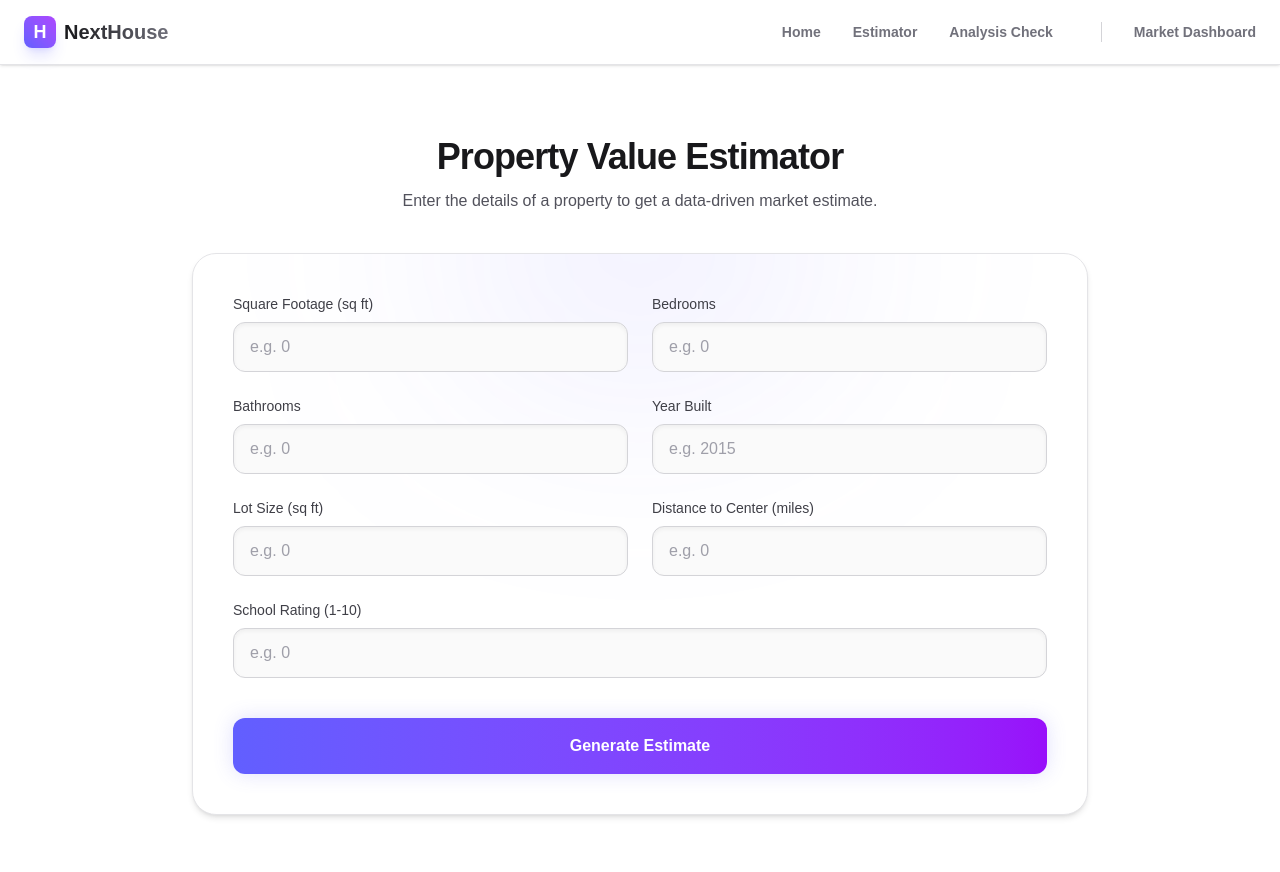
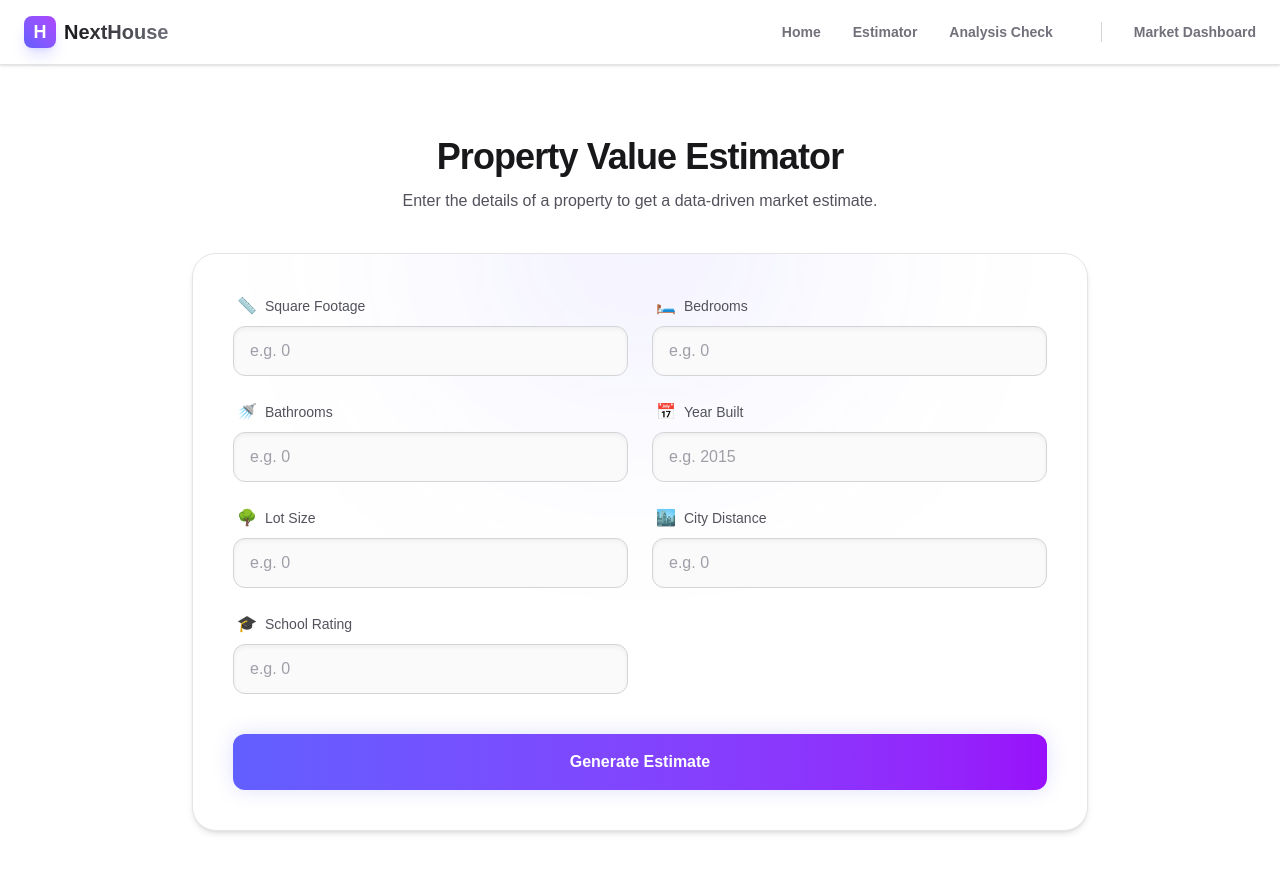
Before and after one commit to PritiHulle/housing-portal, a Next.js app: page /estimator in a window 1280 px wide. Shown: the top 872 px of the page. Built offline with nearby package versions, Linux system fonts and the light colour scheme.

Commit message:
done final code optimization

```diff
--- a/app/estimator/page.tsx
+++ b/app/estimator/page.tsx
@@ -1,18 +1,21 @@
 "use client";
 
 import React from "react";
-const { useState, useEffect } = React;
+import { useState } from "react";
 import PredictionChart from "../components/PredictionChart";
+import { EstimateRecord, PropertyFields } from "../types";
+import { useLocalStorage } from "../hooks/useLocalStorage";
+import { predictPropertyPrice } from "../services/api";
 
-const FIELD_LABELS: Record<string, string> = {
-    square_footage: "Square Footage (sq ft)",
-    bedrooms: "Bedrooms",
-    bathrooms: "Bathrooms",
-    year_built: "Year Built",
-    lot_size: "Lot Size (sq ft)",
-    distance_to_city_center: "Distance to Center (miles)",
-    school_rating: "School Rating (1-10)"
-};
+const FIELDS = [
+    { name: "square_footage", label: "Square Footage", icon: "📏" },
+    { name: "bedrooms", label: "Bedrooms", icon: "🛏️" },
+    { name: "bathrooms", label: "Bathrooms", icon: "🚿" },
+    { name: "year_built", label: "Year Built", icon: "📅" },
+    { name: "lot_size", label: "Lot Size", icon: "🌳" },
+    { name: "distance_to_city_center", label: "City Distance", icon: "🏙️" },
+    { name: "school_rating", label: "School Rating", icon: "🎓" }
+];
 
 const FIELD_RULES: Record<string, { min: number, max: number, tooltip: string }> = {
     square_footage: { min: 100, max: 50000, tooltip: "Valid range: 100 to 50,000 sq ft" },
@@ -24,15 +27,8 @@ const FIELD_RULES: Record<string, { min: number, max: number, tooltip: string }>
     school_rating: { min: 0, max: 10, tooltip: "Valid range: 0 to 10" }
 };
 
-type EstimateRecord = {
-    id: string;
-    timestamp: string;
-    details: Record<string, string>;
-    result: number;
-};
-
 export default function Estimator() {
-    const [form, setForm] = useState({
+    const [form, setForm] = useState<PropertyFields>({
         square_footage: "",
         bedrooms: "",
         bathrooms: "",
@@ -42,33 +38,13 @@ export default function Estimator() {
         school_rating: ""
     });
 
-    // Use history array instead of just a single result.
-    // The latest result is just the last item in the history.
-    const [history, setHistory] = useState<EstimateRecord[]>([]);
-
-    useEffect(() => {
-        const saved = localStorage.getItem("estimate_history");
-        if (saved) {
-            try {
-                setHistory(JSON.parse(saved));
-            } catch (e) {
-                console.error("Failed to parse history", e);
-            }
-        }
-    }, []);
-
-    useEffect(() => {
-        if (history.length > 0) {
-            localStorage.setItem("estimate_history", JSON.stringify(history));
-        }
-    }, [history]);
-
+    const [history, setHistory] = useLocalStorage<EstimateRecord[]>("estimate_history", []);
     const [isLoading, setIsLoading] = useState(false);
     const [showLatestResult, setShowLatestResult] = useState(false);
 
     const handleChange = (e: React.ChangeEvent<HTMLInputElement>) => {
         setForm((prev) => ({ ...prev, [e.target.name]: e.target.value }));
-        setShowLatestResult(false); // Hide the card if user starts changing values
+        setShowLatestResult(false);
     };
 
     const handleSubmit = async (e: React.FormEvent) => {
@@ -91,15 +67,7 @@ export default function Estimator() {
                 }
             }
 
-            const res = await fetch("/api/predict", {
-                method: "POST",
-                headers: { "Content-Type": "application/json" },
-                body: JSON.stringify(payload)
-            });
-
-            if (!res.ok) throw new Error("API response was not ok");
-
-            const data = await res.json();
+            const data = await predictPropertyPrice(payload);
             const predictionNum = Math.max(0, Array.isArray(data.prediction) ? data.prediction[0] : (data.prediction || 0));
 
             // Prepend to history (Top of the list)
@@ -140,23 +108,24 @@ export default function Estimator() {
                 <div className="absolute -top-32 left-1/2 -translate-x-1/2 w-96 h-64 bg-indigo-500/10 blur-[120px] rounded-full pointer-events-none" />
 
                 <form onSubmit={handleSubmit} className="relative z-10 grid grid-cols-1 md:grid-cols-2 gap-6">
-                    {Object.entries(form).map(([key, val]) => (
-                        <div key={key} className={key === 'school_rating' ? "md:col-span-2" : ""}>
-                            <label htmlFor={key} className="block text-sm font-medium text-zinc-700 dark:text-zinc-300 mb-2">
-                                {FIELD_LABELS[key] || key}
+                    {FIELDS.map(({ name, label, icon }) => (
+                        <div key={name} className="flex flex-col gap-2">
+                            <label htmlFor={name} className="flex items-center gap-2 text-sm font-medium text-zinc-600 dark:text-zinc-400 ml-1">
+                                <span className="text-base">{icon}</span>
+                                {label}
                             </label>
                             <input
-                                id={key}
-                                name={key}
+                                id={name}
+                                name={name}
                                 type="number"
                                 step="any"
-                                value={val}
+                                value={form[name as keyof PropertyFields]}
                                 onChange={handleChange}
-                                placeholder={`e.g. ${key === 'year_built' ? '2015' : '0'}`}
+                                placeholder={`e.g. ${name === 'year_built' ? '2015' : '0'}`}
                                 required
-                                min={FIELD_RULES[key]?.min}
-                                max={FIELD_RULES[key]?.max}
-                                title={FIELD_RULES[key]?.tooltip}
+                                min={FIELD_RULES[name]?.min}
+                                max={FIELD_RULES[name]?.max}
+                                title={FIELD_RULES[name]?.tooltip}
                                 className="w-full bg-zinc-50 dark:bg-zinc-950/50 border border-zinc-300 dark:border-white/5 rounded-xl px-4 py-3 text-zinc-900 dark:text-white placeholder-zinc-400 dark:placeholder-zinc-600 focus:outline-none focus:ring-2 focus:ring-indigo-500/50 focus:border-indigo-500 transition-all shadow-inner"
                             />
                         </div>
--- /dev/null
+++ b/app/hooks/useLocalStorage.ts
@@ -0,0 +1,37 @@
+import { useState, useEffect } from "react";
+
+export function useLocalStorage<T>(key: string, initialValue: T) {
+    const [storedValue, setStoredValue] = useState<T>(initialValue);
+
+    // Load from localStorage on mount
+    useEffect(() => {
+        if (typeof window === "undefined") return;
+
+        try {
+            const item = window.localStorage.getItem(key);
+            if (item) {
+                setStoredValue(JSON.parse(item));
+            }
+        } catch (error) {
+            console.error(`Error loading localStorage key "${key}":`, error);
+        }
+    }, [key]);
+
+    // Save to localStorage whenever storedValue changes
+    useEffect(() => {
+        if (typeof window === "undefined") return;
+
+        try {
+            // Only save if it's not the initial empty state (optional optimization)
+            if (Array.isArray(storedValue) && storedValue.length === 0) {
+                // If we want to allow clearing, we should still save the empty array
+                // But for first load, item might be null.
+            }
+            window.localStorage.setItem(key, JSON.stringify(storedValue));
+        } catch (error) {
+            console.error(`Error saving localStorage key "${key}":`, error);
+        }
+    }, [key, storedValue]);
+
+    return [storedValue, setStoredValue] as const;
+}
--- /dev/null
+++ b/app/services/api.ts
@@ -0,0 +1,13 @@
+export async function predictPropertyPrice(data: any) {
+    const res = await fetch("/api/predict", {
+        method: "POST",
+        headers: { "Content-Type": "application/json" },
+        body: JSON.stringify(data),
+    });
+
+    if (!res.ok) {
+        throw new Error("Prediction API failed");
+    }
+
+    return await res.json();
+}
--- /dev/null
+++ b/app/types/index.ts
@@ -0,0 +1,37 @@
+export interface PropertyFields {
+    square_footage: string;
+    bedrooms: string;
+    bathrooms: string;
+    year_built: string;
+    lot_size: string;
+    distance_to_city_center: string;
+    school_rating: string;
+}
+
+export interface EstimateRecord {
+    id: string;
+    timestamp: string;
+    details: Partial<PropertyFields> | Record<string, string>;
+    result: number;
+}
+
+export interface AnalysisRecord {
+    id: string;
+    timestamp: string;
+    propertyCount: number;
+    avgValue: number;
+    results: number[];
+    rows: Record<string, string>[];
+}
+
+export interface MarketStats {
+    totalProperties: number;
+    avgPrice: number;
+    avgSqft: number;
+    topSegment: string;
+}
+
+export interface MarketDistribution {
+    labels: string[];
+    values: number[];
+}
```
Also changed, not shown: app/analysis/page.tsx (+6 -37 lines).
